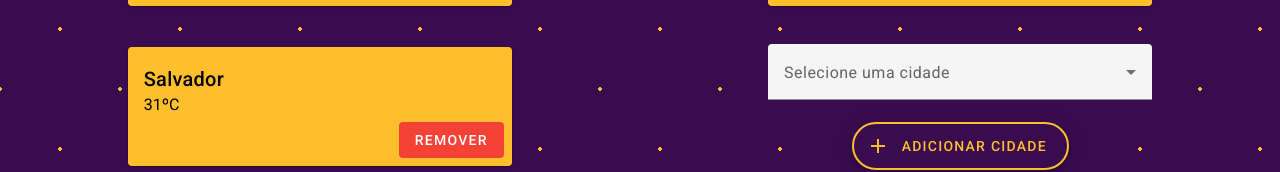
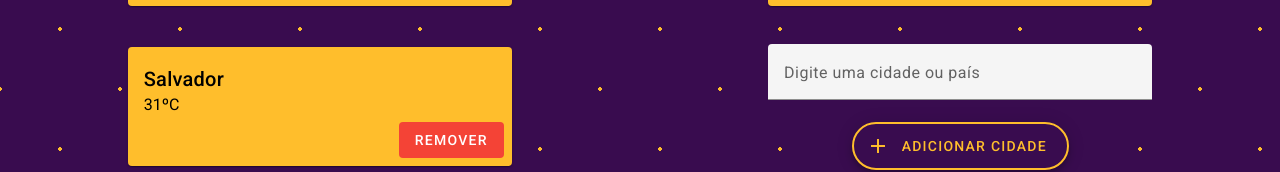
Before and after one commit to Murilo-V/weather-comeia, an Angular app: page / in a window 1280 px wide. Shown: the part 511-683 px from the top of the page. Built offline with nearby package versions, Linux system fonts and the light colour scheme.

Commit message:
fix: inputs

```diff
--- a/src/app/app.component.html
+++ b/src/app/app.component.html
@@ -25,16 +25,18 @@
     <mat-grid-tile>
       <div class="select">
         <mat-form-field appearance="fill" style="min-width: 24rem">
-          <mat-label>Selecione uma cidade</mat-label>
-          <mat-select [(value)]="selectedCity" name="city">
-            <mat-option *ngFor="let city of cities" [value]="city.value">
-              {{ city.viewValue }}
-            </mat-option>
-          </mat-select>
+          <mat-label>Digite uma cidade ou país</mat-label>
+          <input
+            matInput
+            #inputCity
+            maxlength="256"
+            placeholder="Rio de Janeiro"
+          />
         </mat-form-field>
         <button
           mat-fab
           extended
+          (click)="addCity(inputCity.value)"
           style="
             background-color: rgb(57, 12, 79);
             color: #ffbe2c;
--- a/src/app/app.component.ts
+++ b/src/app/app.component.ts
@@ -13,13 +13,7 @@ interface Citie {
 export class AppComponent {
   gridColsBreakpoint: number = 2;
   gridRowsBreakpoint: string = '4:1';
-  selectedCity = 'salvador';
-  cities: Citie[] = [
-    { value: 'rio', viewValue: 'Rio de Janeiro' },
-    { value: 'bh', viewValue: 'Belo Horizonte' },
-    { value: 'paris', viewValue: 'Paris' },
-    { value: 'ny', viewValue: 'Nova York' },
-  ];
+  selectedCity = 'rio';
   weathers = [
     {
       city: 'Londres',
@@ -48,8 +42,11 @@ export class AppComponent {
     this.gridRowsBreakpoint = window.innerWidth <= 600 ? '2:1' : '4:1';
   }
 
+  addCity(city: string) {
+    console.log(city);
+  }
+
   removeCity(city: string) {
     this.weathers = this.weathers.filter((w) => w.city !== city);
-    // this.cities.push({ value: '' });
   }
 }
--- a/src/app/app.module.ts
+++ b/src/app/app.module.ts
@@ -7,8 +7,8 @@ import { MatButtonModule } from '@angular/material/button';
 import { HeaderComponent } from './header/header.component';
 import { MatGridListModule } from '@angular/material/grid-list';
 import { MatIconModule } from '@angular/material/icon';
+import { MatInputModule } from '@angular/material/input';
 import { MatFormFieldModule } from '@angular/material/form-field';
-import { MatSelectModule } from '@angular/material/select';
 
 @NgModule({
   declarations: [AppComponent, HeaderComponent],
@@ -20,7 +20,7 @@ import { MatSelectModule } from '@angular/material/select';
     MatGridListModule,
     MatIconModule,
     MatFormFieldModule,
-    MatSelectModule,
+    MatInputModule,
   ],
   providers: [],
   bootstrap: [AppComponent],
--- a/tsconfig.json
+++ b/tsconfig.json
@@ -2,6 +2,8 @@
 {
   "compileOnSave": false,
   "compilerOptions": {
+    "allowSyntheticDefaultImports": true,
+    "resolveJsonModule": true,
     "baseUrl": "./",
     "outDir": "./dist/out-tsc",
     "forceConsistentCasingInFileNames": true,
```
Also changed, not shown: src/json/citiesValues.json (deleted, +0 -13 lines).
